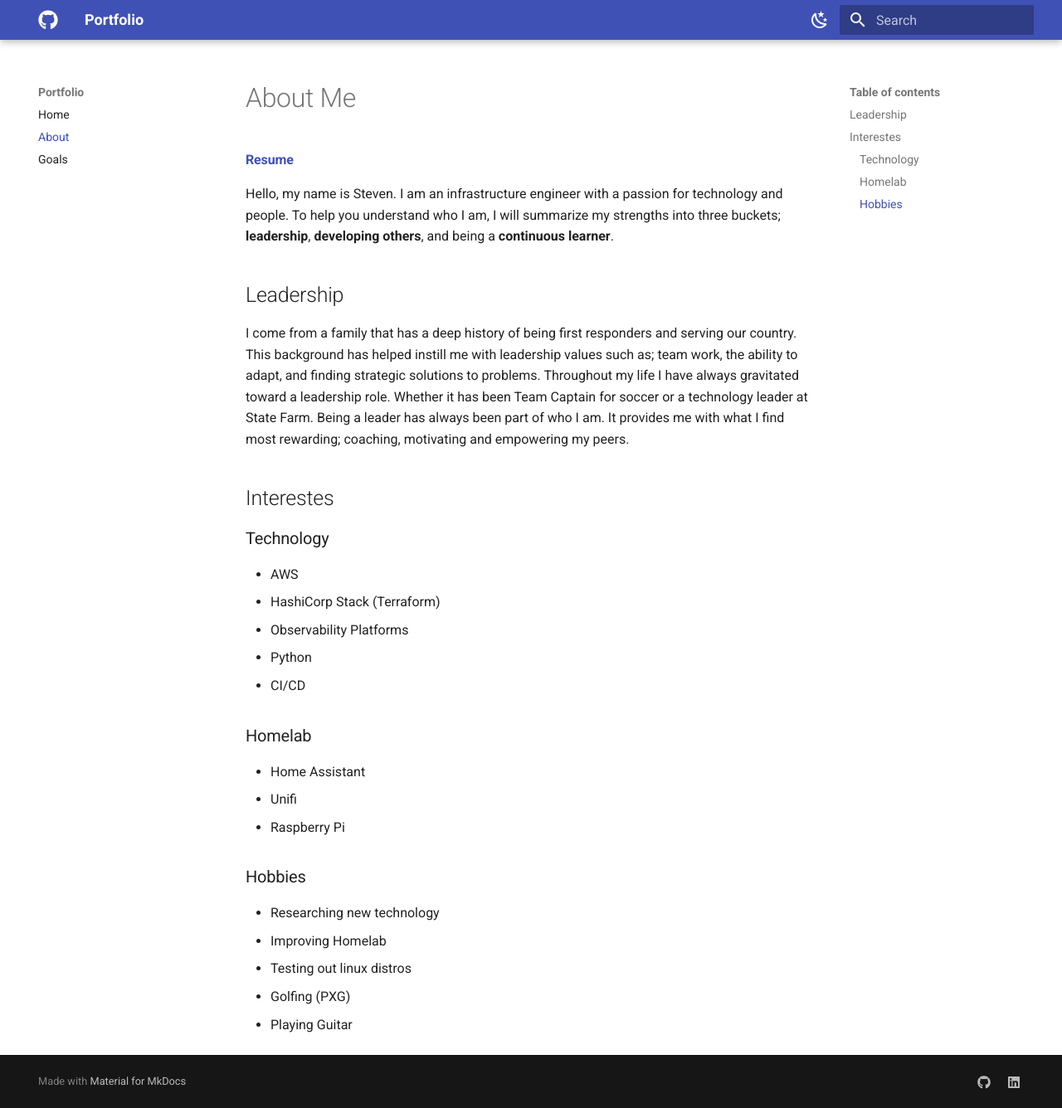
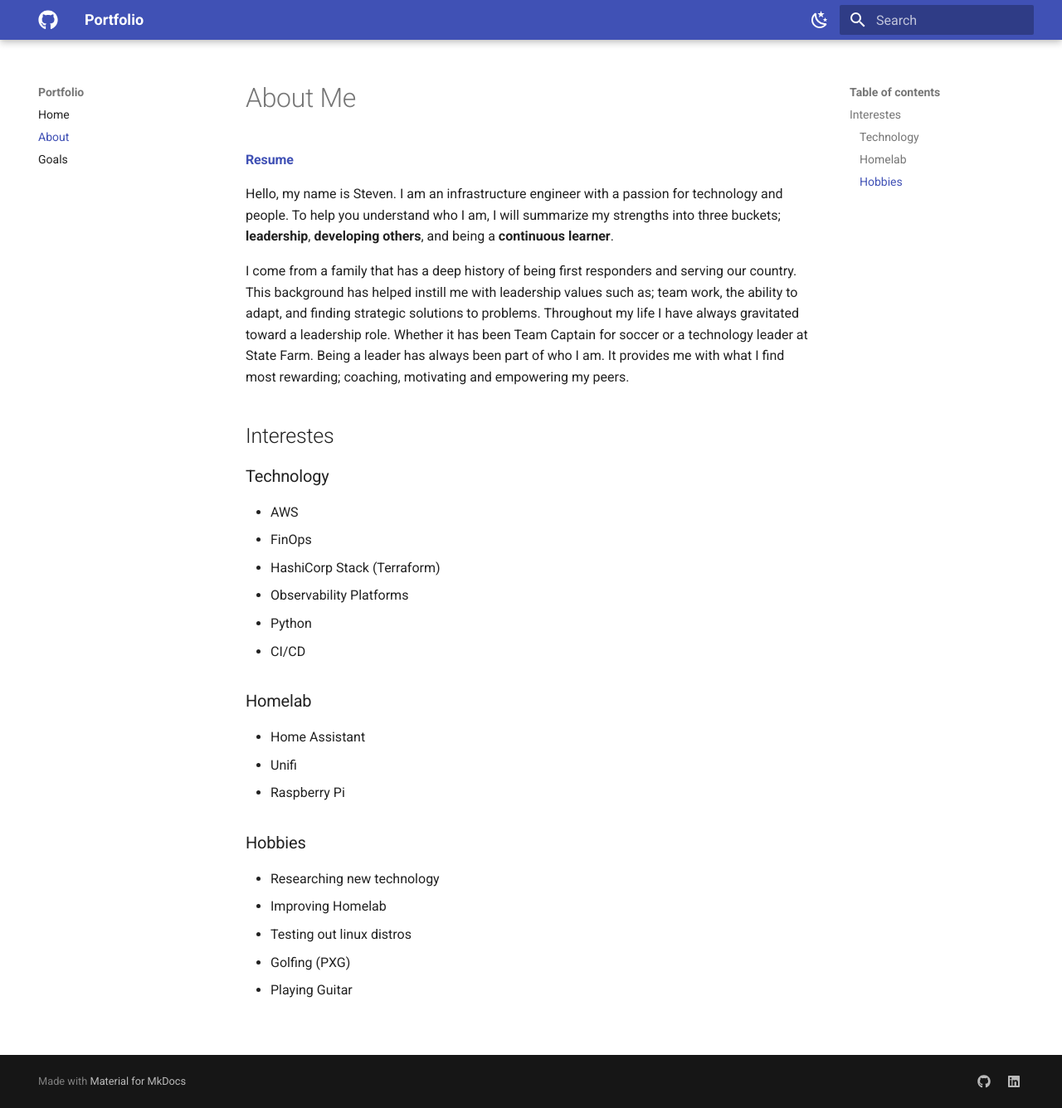
Before and after one commit to stevejoluc/stevejoluc.github.io, an MkDocs documentation site: the page built from docs/about/about.md, in a window 1280 px wide and 1336 px high. Shown: the whole window at 83% size. Built offline with MkDocs 1.6.1 and Material for MkDocs 9.7.7, drawn with Linux system fonts in a browser that asks for light colours.

Commit message:
update about me

```diff
--- a/docs/about/about.md
+++ b/docs/about/about.md
@@ -4,12 +4,12 @@
 
 Hello, my name is Steven. I am an infrastructure engineer with a passion for technology and people. To help you understand who I am, I will summarize my strengths into three buckets; **leadership**, **developing others**, and being a **continuous learner**.
 
-## Leadership
 I come from a family that has a deep history of being first responders and serving our country. This background has helped instill me with leadership values such as; team work, the ability to adapt, and finding strategic solutions to problems. Throughout my life I have always gravitated toward a leadership role. Whether it has been Team Captain for soccer or a technology leader at State Farm. Being a leader has always been part of who I am. It provides me with what I find most rewarding; coaching, motivating and empowering my peers.
 
 ## Interestes
 ### Technology
 - AWS
+- FinOps
 - HashiCorp Stack (Terraform)
 - Observability Platforms
 - Python
```
